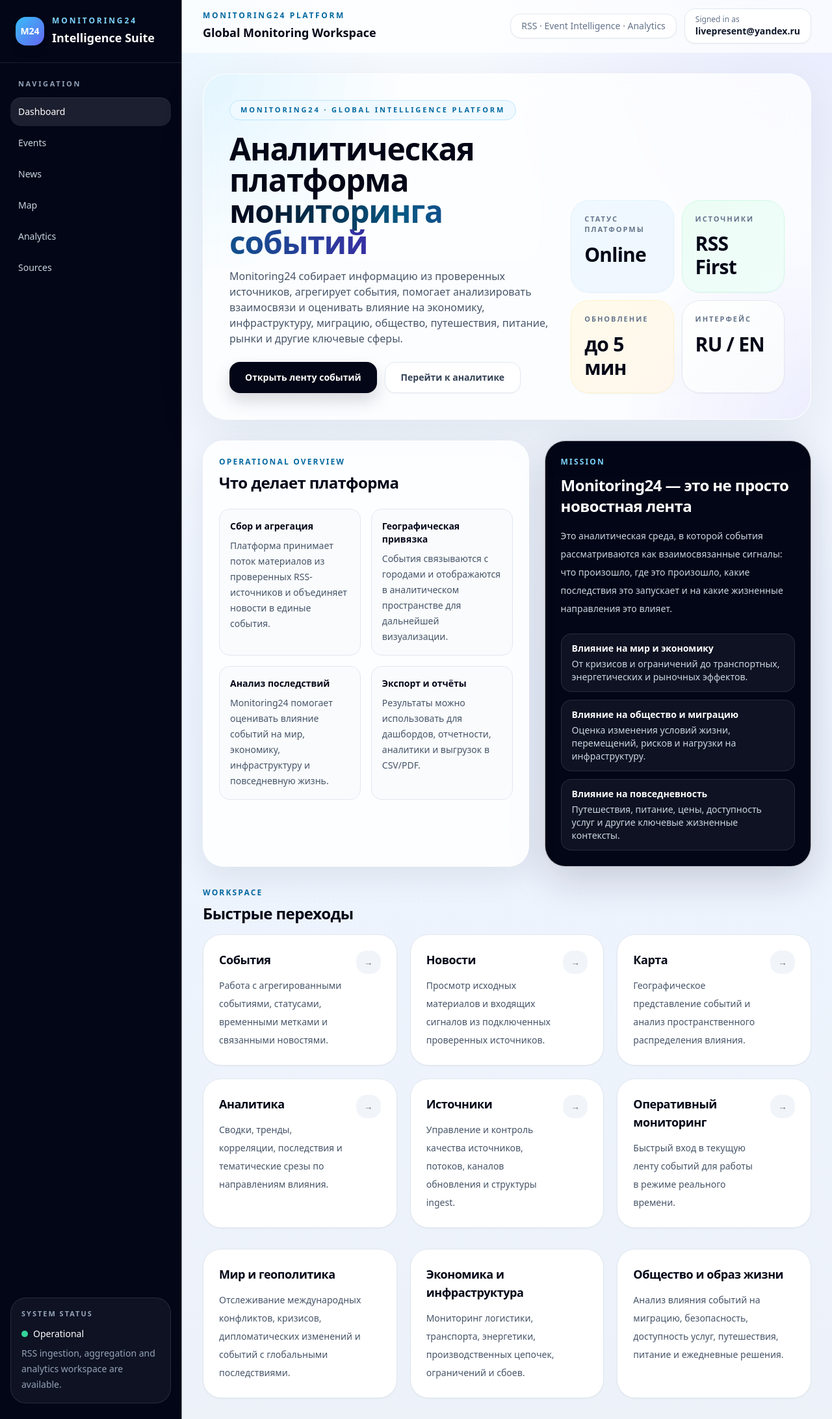
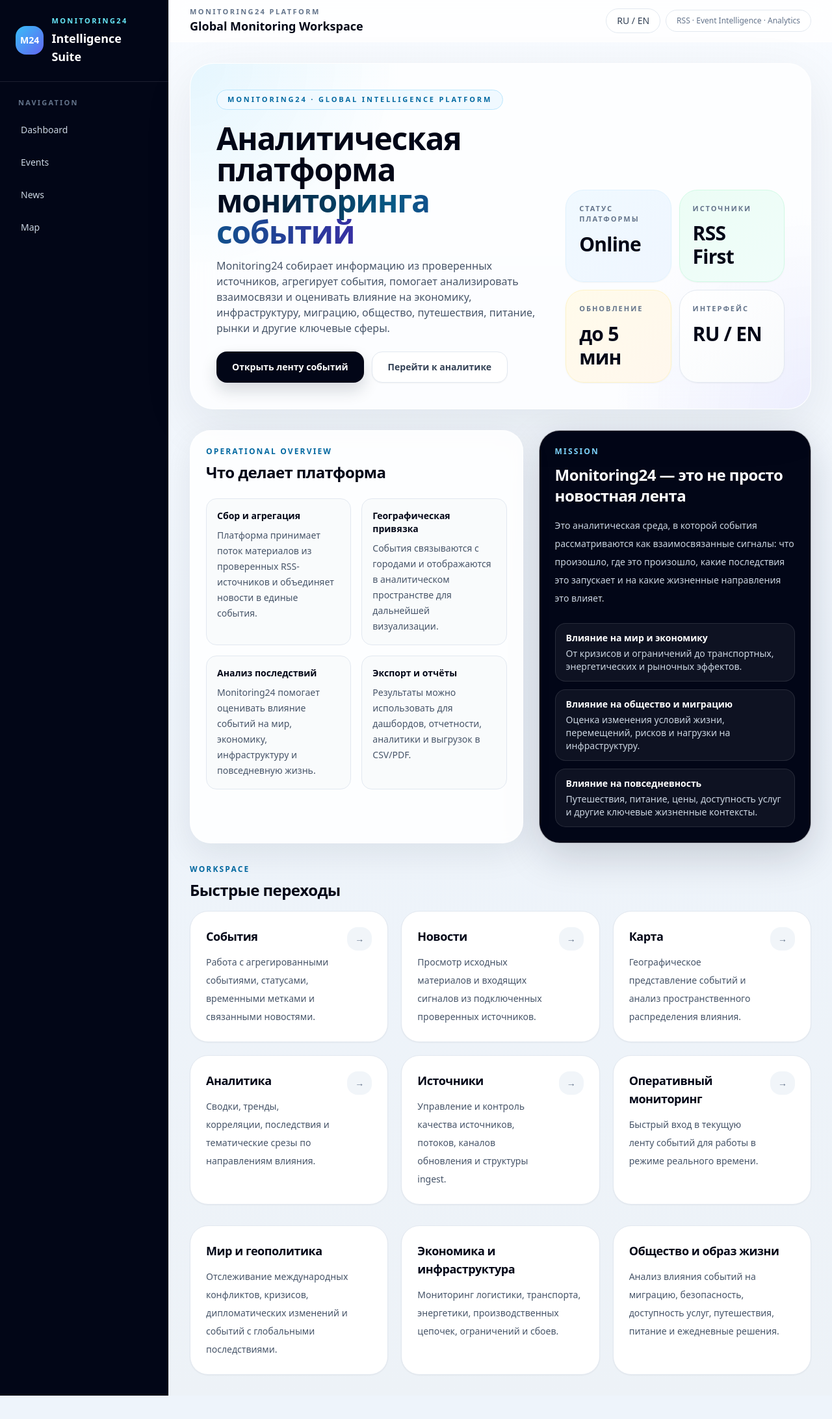
Before and after one commit to WolfRain007/monitoring24-app, a Next.js app: page / in a window 1280 px wide. Shown: the whole page at 65% size. After the commit the page ends 2148 px from the top, so only its background shows below. Built offline with nearby package versions, Linux system fonts and the light colour scheme.

Commit message:
Update app-shell.tsxв

```diff
--- a/components/app-shell.tsx
+++ b/components/app-shell.tsx
@@ -1,40 +1,29 @@
-"use client";
+import { ReactNode } from "react";
+import Link from "next/link";
 
-import Link from "next/link";
-import { usePathname } from "next/navigation";
+type AppShellProps = {
+  children: ReactNode;
+};
 
 const navItems = [
   { href: "/", label: "Dashboard" },
   { href: "/events", label: "Events" },
   { href: "/news", label: "News" },
   { href: "/map", label: "Map" },
-  { href: "/analytics", label: "Analytics" },
-  { href: "/sources", label: "Sources" },
 ];
 
-function isActive(pathname: string, href: string) {
-  if (href === "/") return pathname === "/";
-  return pathname === href || pathname.startsWith(`${href}/`);
-}
-
-export default function AppShell({
-  children,
-}: {
-  children: React.ReactNode;
-}) {
-  const pathname = usePathname();
-
+export default function AppShell({ children }: AppShellProps) {
   return (
-    <div className="min-h-screen bg-[radial-gradient(circle_at_top_left,_rgba(56,189,248,0.12),_transparent_24%),radial-gradient(circle_at_top_right,_rgba(99,102,241,0.10),_transparent_22%),linear-gradient(180deg,_#f8fbff_0%,_#eef4ff_48%,_#edf2f9_100%)]">
+    <div className="min-h-screen bg-[linear-gradient(180deg,_#f8fbff_0%,_#eef4fb_50%,_#edf2f7_100%)] text-slate-900">
       <div className="flex min-h-screen">
-        <aside className="hidden w-[280px] shrink-0 border-r border-white/50 bg-slate-950 text-white xl:flex xl:flex-col">
+        <aside className="hidden w-[260px] shrink-0 border-r border-slate-200 bg-slate-950 text-white xl:flex xl:flex-col">
           <div className="border-b border-white/10 px-6 py-6">
             <div className="flex items-center gap-3">
-              <div className="flex h-11 w-11 items-center justify-center rounded-2xl bg-gradient-to-br from-sky-400 to-indigo-500 text-sm font-bold text-white shadow-lg">
+              <div className="flex h-11 w-11 items-center justify-center rounded-2xl bg-gradient-to-br from-sky-400 to-indigo-500 text-sm font-bold text-white">
                 M24
               </div>
               <div>
-                <div className="text-xs font-semibold uppercase tracking-[0.24em] text-sky-300">
+                <div className="text-[11px] font-semibold uppercase tracking-[0.22em] text-cyan-300">
                   Monitoring24
                 </div>
                 <div className="mt-1 text-lg font-semibold text-white">
@@ -44,80 +33,46 @@ export default function AppShell({
             </div>
           </div>
 
-          <div className="px-4 py-6">
-            <div className="mb-3 px-3 text-[11px] font-semibold uppercase tracking-[0.24em] text-slate-400">
+          <nav className="flex-1 px-4 py-6">
+            <div className="mb-3 px-3 text-[11px] font-semibold uppercase tracking-[0.2em] text-slate-500">
               Navigation
             </div>
 
-            <nav className="space-y-1">
-              {navItems.map((item) => {
-                const active = isActive(pathname, item.href);
-
-                return (
-                  <Link
-                    key={item.href}
-                    href={item.href}
-                    className={`group flex items-center rounded-2xl px-3 py-3 text-sm font-medium transition ${
-                      active
-                        ? "bg-white/10 text-white shadow-[inset_0_1px_0_rgba(255,255,255,0.08)]"
-                        : "text-slate-300 hover:bg-white/5 hover:text-white"
-                    }`}
-                  >
-                    <span className="truncate">{item.label}</span>
-                  </Link>
-                );
-              })}
-            </nav>
-          </div>
-
-          <div className="mt-auto px-4 pb-6">
-            <div className="rounded-3xl border border-white/10 bg-white/5 p-4">
-              <div className="text-[11px] font-semibold uppercase tracking-[0.18em] text-slate-400">
-                System status
-              </div>
-              <div className="mt-3 flex items-center gap-2">
-                <span className="h-2.5 w-2.5 rounded-full bg-emerald-400" />
-                <span className="text-sm font-medium text-white">
-                  Operational
-                </span>
-              </div>
-              <p className="mt-2 text-sm leading-6 text-slate-400">
-                RSS ingestion, aggregation and analytics workspace are available.
-              </p>
+            <div className="space-y-1.5">
+              {navItems.map((item) => (
+                <Link
+                  key={item.href}
+                  href={item.href}
+                  className="flex rounded-2xl px-4 py-3 text-sm font-medium text-slate-300 transition hover:bg-white/5 hover:text-white"
+                >
+                  {item.label}
+                </Link>
+              ))}
             </div>
-          </div>
+          </nav>
         </aside>
 
         <div className="flex min-w-0 flex-1 flex-col">
-          <header className="sticky top-0 z-30 border-b border-white/50 bg-white/70 backdrop-blur-xl">
-            <div className="flex h-20 items-center justify-between px-5 sm:px-6 lg:px-8">
-              <div className="flex items-center gap-4">
-                <div className="xl:hidden">
-                  <div className="flex h-11 w-11 items-center justify-center rounded-2xl bg-slate-950 text-sm font-bold text-white">
-                    M24
-                  </div>
+          <header className="border-b border-white/60 bg-white/80 backdrop-blur-md">
+            <div className="flex h-16 items-center justify-between px-5 sm:px-6 lg:px-8">
+              <div>
+                <div className="text-[11px] font-semibold uppercase tracking-[0.22em] text-slate-500">
+                  Monitoring24 Platform
                 </div>
-
-                <div>
-                  <div className="text-xs font-semibold uppercase tracking-[0.22em] text-sky-700">
-                    Monitoring24 Platform
-                  </div>
-                  <div className="mt-1 text-lg font-semibold text-slate-950">
-                    Global Monitoring Workspace
-                  </div>
+                <div className="text-lg font-semibold text-slate-950">
+                  Global Monitoring Workspace
                 </div>
               </div>
 
-              <div className="flex items-center gap-3">
-                <div className="hidden rounded-2xl border border-slate-200 bg-white px-4 py-2 text-sm text-slate-500 shadow-sm md:flex">
+              <div className="flex items-center gap-2">
+                <button
+                  type="button"
+                  className="rounded-full border border-slate-200 bg-white px-4 py-2 text-sm font-medium text-slate-700"
+                >
+                  RU / EN
+                </button>
+                <div className="rounded-full border border-slate-200 bg-white px-4 py-2 text-xs text-slate-500">
                   RSS · Event Intelligence · Analytics
-                </div>
-
-                <div className="rounded-2xl border border-slate-200 bg-white px-4 py-2 shadow-sm">
-                  <div className="text-xs text-slate-500">Signed in as</div>
-                  <div className="text-sm font-semibold text-slate-900">
-                    livepresent@yandex.ru
-                  </div>
                 </div>
               </div>
             </div>
```
